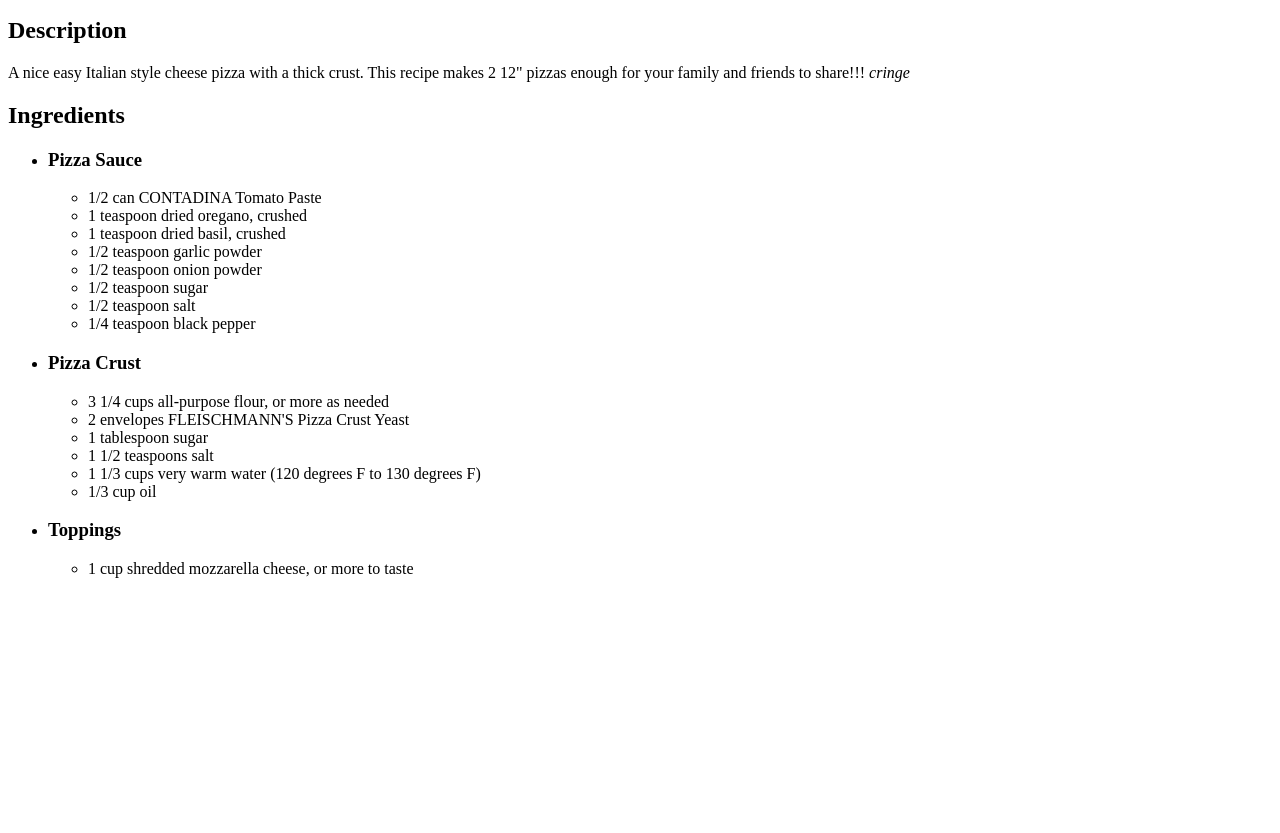
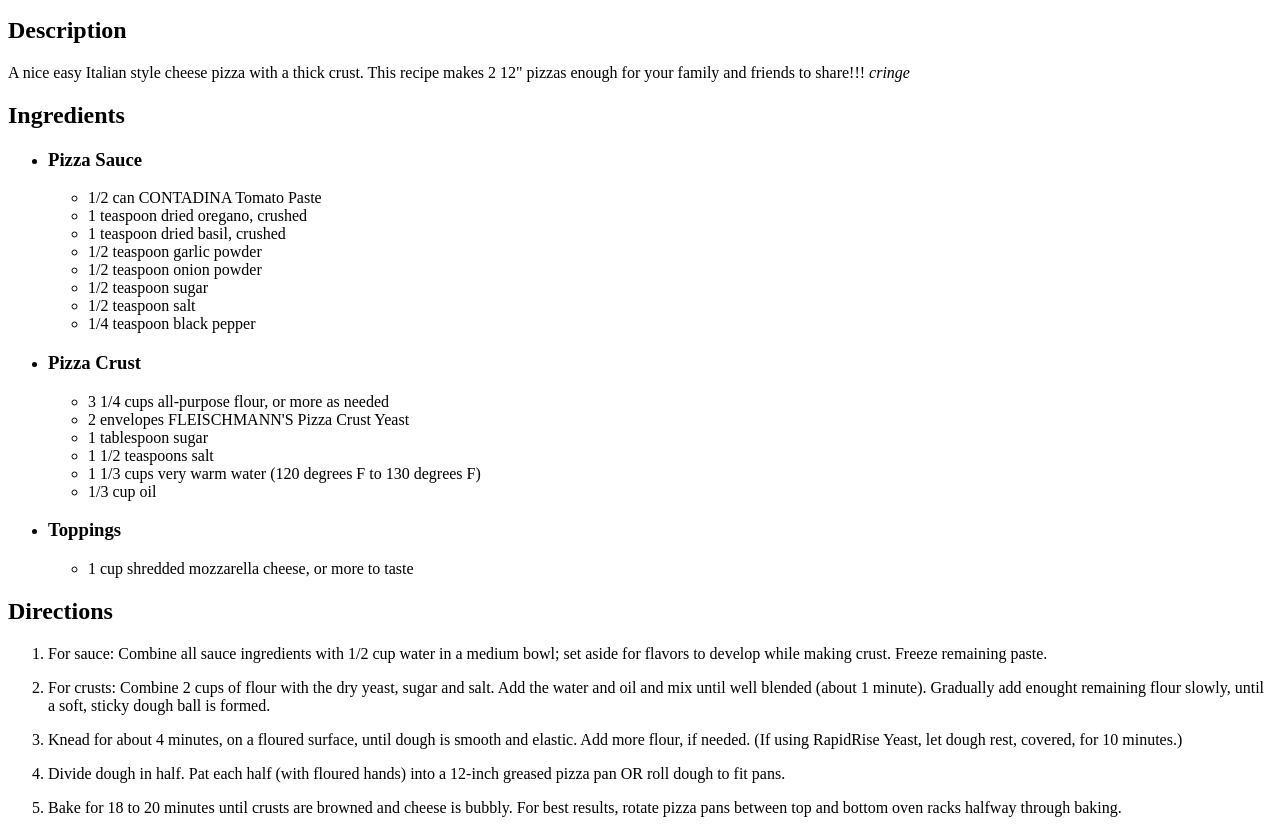
Before and after one commit to CFeeney333/odin-recipes, a plain HTML site: page recipes/pizza.html in a window 1280 px wide. Shown: the part 101-934 px from the top of the page. Before the commit the page ends 800 px from the top, so only its background shows below. Drawn offline with Linux system fonts and the light colour scheme.

Commit message:
Add directions to make pizza

```diff
--- a/recipes/pizza.html
+++ b/recipes/pizza.html
@@ -48,5 +48,42 @@
                 </ul>
             </li>
         </ul>
+
+        <h2>Directions</h2>
+        <ol>
+            <li>
+                <p>For sauce: Combine all sauce ingredients with 1/2 cup water in a medium
+                     bowl; set aside for flavors to develop while making crust.
+                     Freeze remaining paste.
+                </p>
+            </li>
+            <li>
+                <p>For crusts: Combine 2 cups of flour with the dry yeast,
+                    sugar and salt. Add the water and oil and mix until well blended
+                    (about 1 minute). Gradually add enought remaining flour
+                    slowly, until a soft, sticky dough ball is formed.
+                </p>
+            </li>
+            <li>
+                <p>
+                    Knead for about 4 minutes, on a floured surface,
+                    until dough is smooth and elastic. Add more flour, if needed.
+                    (If using RapidRise Yeast, let dough rest, covered, for 10 minutes.)
+                </p>
+            </li>
+            <li>
+                <p>
+                    Divide dough in half. Pat each half (with floured hands) into a 12-inch
+                     greased pizza pan OR roll dough to fit pans.
+                </p>
+            </li>
+            <li>
+                <p>
+                    Bake for 18 to 20 minutes until crusts are browned and cheese
+                    is bubbly. For best results, rotate pizza pans between top and
+                    bottom oven racks halfway through baking.
+                </p>
+            </li>
+        </ol>
     </body>
 </html>
```
